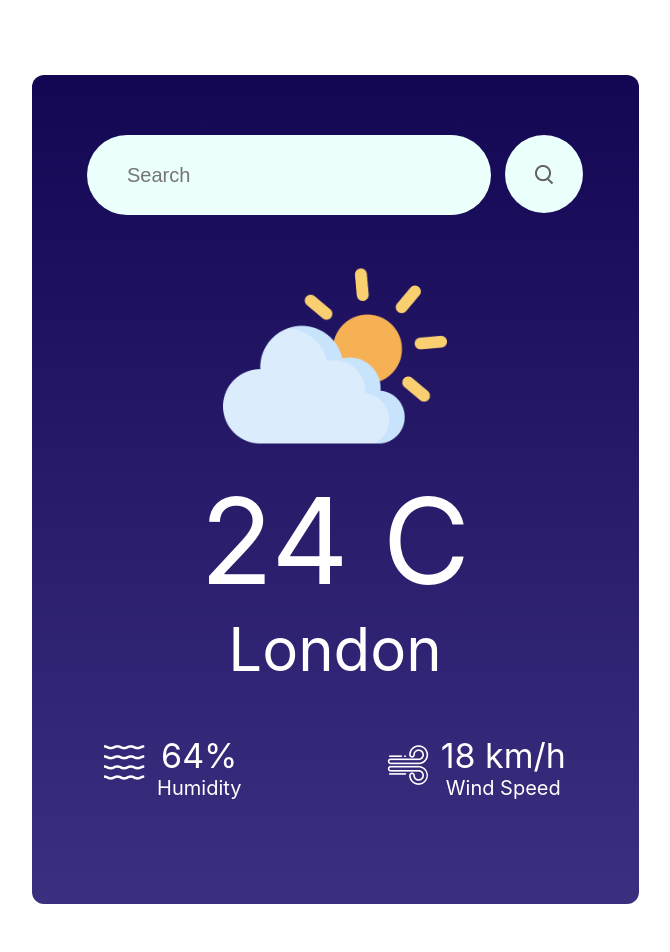
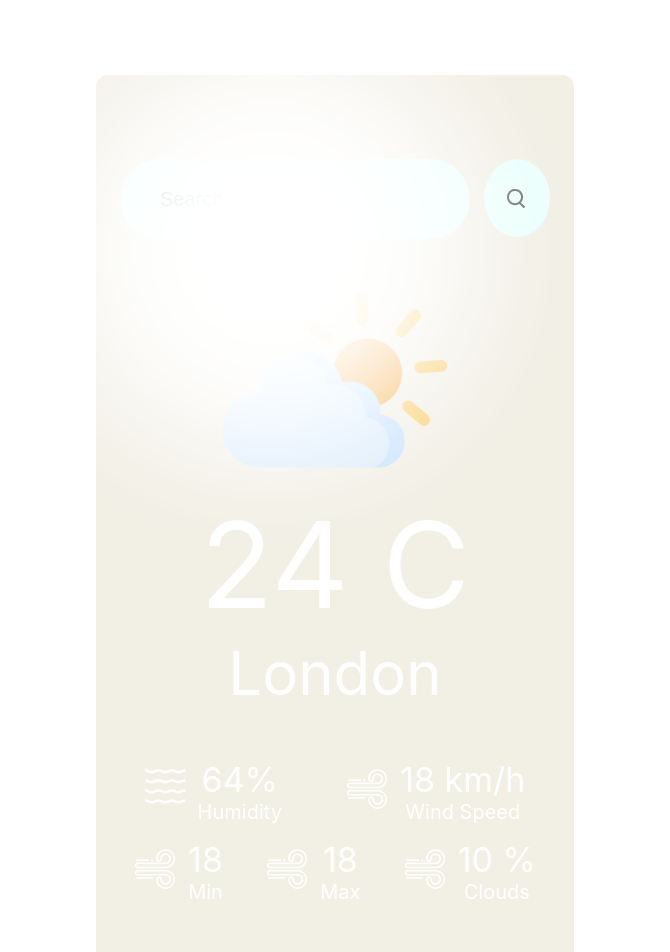
Before and after one commit to eric-mxrtin/weather-app-react, a React (Create React App) app: page / in a window 1280 px wide. Shown: the top 952 px of the page, without its empty margins (305-975 px from the left). Before the commit the page ends 904 px from the top, so only its background shows below. Built offline with nearby package versions, Linux system fonts and the light colour scheme.

Commit message:
gaussian blur and new properties

```diff
--- a/src/Components/WeatherApp/WeatherApp.css
+++ b/src/Components/WeatherApp/WeatherApp.css
@@ -1,10 +1,12 @@
 .container {
-  width: 607px;
-  height: 829px;
+  width: 430px;
+  height: 932px;
+  padding: 24px;
   margin: auto;
   margin-top: 75px;
   border-radius: 12px;
-  background-image: linear-gradient(180deg, #130754 0%, #3b2f80 100%);
+  background-color: rgb(242,239,229);
+  position: relative;
 }
 
 .top-bar {
@@ -39,6 +41,19 @@
   cursor: pointer;
 }
 
+.blur-circle
+{
+  background-color: white;
+  height: 350px;
+  width: 350px;
+  position: absolute;
+  z-index: 0;
+  top: 0px;
+  left: 0px;
+  border-radius: 100%;
+  filter: blur(5rem);
+}
+
 .weather-image{
   margin-top: 29px;
   display: flex;
@@ -65,7 +80,10 @@
   margin-top: 50px;
   color: white;
   display: flex;
+  flex-wrap: wrap;
   justify-content: center;
+  gap: 15px;
+  overflow: visible;
 }
 
 .element{
--- a/src/Components/WeatherApp/WeatherApp.jsx
+++ b/src/Components/WeatherApp/WeatherApp.jsx
@@ -27,11 +27,18 @@ export const WeatherApp = () => {
     const wind =document.getElementsByClassName("wind-rate");
     const temperature =document.getElementsByClassName("weather-temp");
     const location =document.getElementsByClassName("weather-location");
+    const temp_high =document.getElementsByClassName("weather-temp-high");
+    const temp_low =document.getElementsByClassName("weather-temp-low");
+    const cloudiness =document.getElementsByClassName("cloudiness");
+
 
     humidity[0].innerHTML = data.main.humidity + " %";
     wind[0].innerHTML = Math.round(data.wind.speed) + " km/h";
     temperature[0].innerHTML = Math.round(data.main.temp * 10) / 10 + "°C";
     location[0].innerHTML = data.name;
+    temp_high[0].innerHTML = Math.round(data.main.temp_max) + "°C";
+    temp_low[0].innerHTML = Math.round(data.main.temp_min) + "°C";
+    cloudiness[0].innerHTML = Math.round(data.clouds.all) + "%";
 
     if(data.weather[0].icon == "01d" || data.weather[0].icon  == "01n")
     {
@@ -94,7 +101,30 @@ export const WeatherApp = () => {
               <div className="text">Wind Speed</div>
             </div>
           </div>
+          <div className="element">
+            <img src={wind_icon} alt="" className="icon" />
+            <div className="data">
+              <div className="weather-temp-low">18</div>
+              <div className="text">Min</div>
+            </div>
+          </div>
+          <div className="element">
+            <img src={wind_icon} alt="" className="icon" />
+            <div className="data">
+              <div className="weather-temp-high">18</div>
+              <div className="text">Max</div>
+            </div>
+          </div>
+          <div className="element">
+            <img src={wind_icon} alt="" className="icon" />
+            <div className="data">
+              <div className="cloudiness">10 %</div>
+              <div className="text">Clouds</div>
+            </div>
+          </div>
         </div>
+      <div className="blur-circle top"></div>
+      <div className="blur-circle bottom"></div>
     </div>
   )
 }
```
